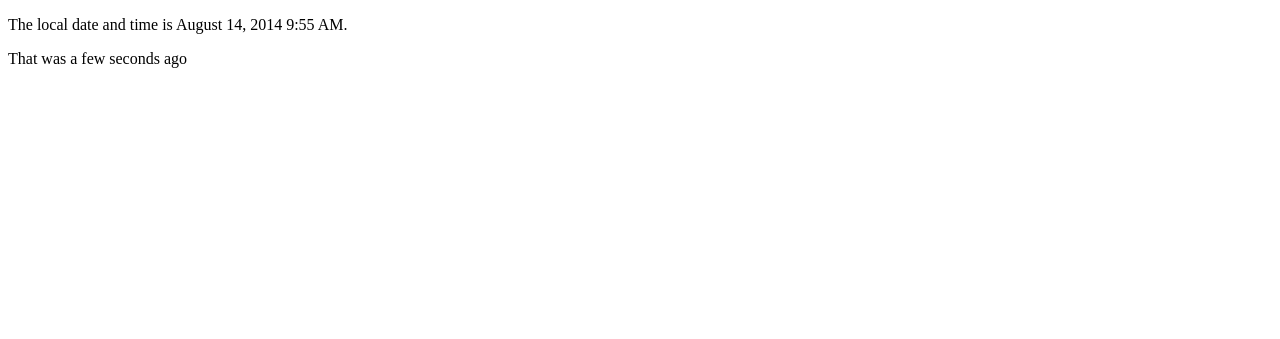
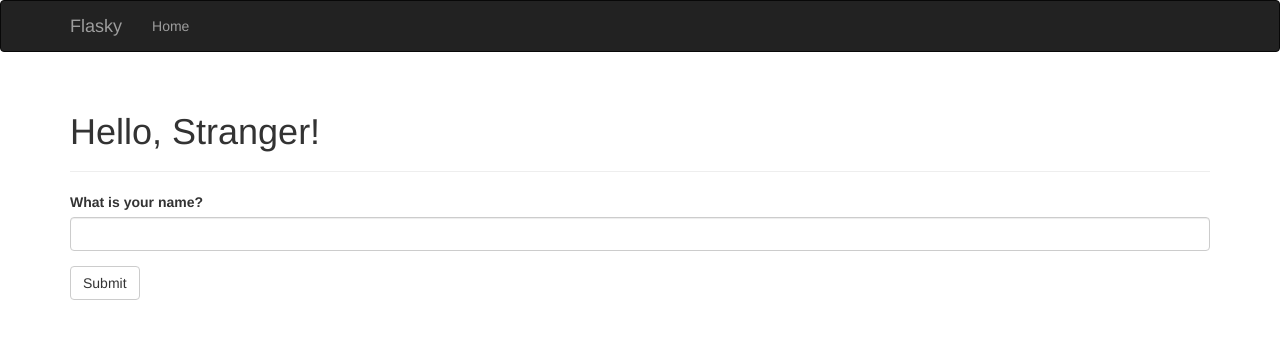
Before and after one commit to florije1988/flasky_cp, a Flask app: page / in a window 1280 px wide. Shown: the top 339 px of the page. Run offline with Flask 2, Linux system fonts and the light colour scheme; some libraries are stand-ins or nearby versions.

Commit message:
HTML渲染表单

```diff
--- a/hello.py
+++ b/hello.py
@@ -65,9 +65,18 @@ def internal_server_error(e):
     return render_template('500.html'), 500
 
 
-@app.route('/')
+# @app.route('/')
+# def index():
+#     return render_template('index_cp.html', current_time=datetime.utcnow())
+
+@app.route('/', methods=['GET', 'POST'])
 def index():
-    return render_template('index_cp.html', current_time=datetime.utcnow())
+    name = None
+    form = NameForm()
+    if form.validate_on_submit():
+        name = form.name.data
+        form.name.data = ''
+    return render_template('index_cp.html', form=form, name=name)
 
 
 class NameForm(Form):
--- a/templates/index_cp.html
+++ b/templates/index_cp.html
@@ -1,11 +1,21 @@
-<!DOCTYPE html>
-<html>
-<head lang="en">
-    <meta charset="UTF-8">
-    <title></title>
-</head>
-<body>
-    <p>The local date and time is {{ moment(current_time).format('LLL') }}.</p>
-    <p>That was {{ moment(current_time).fromNow(refresh=True) }}</p>
-</body>
-</html>
+{#<!DOCTYPE html>#}
+{#<html>#}
+{#<head lang="en">#}
+{#    <meta charset="UTF-8">#}
+{#    <title></title>#}
+{#</head>#}
+{#<body>#}
+{#    <p>The local date and time is {{ moment(current_time).format('LLL') }}.</p>#}
+{#    <p>That was {{ moment(current_time).fromNow(refresh=True) }}</p>#}
+{#</body>#}
+{#</html>#}
+
+{% extends "base.html" %}
+{% import "bootstrap/wtf.html" as wtf %}
+{% block title %}Flasky{% endblock %}
+{% block page_content %}
+    <div class="page-header">
+        <h1>Hello, {% if name %}{{ name }}{% else %}Stranger{% endif %}!</h1>
+    </div>
+    {{ wtf.quick_form(form) }}
+{% endblock %}
```
